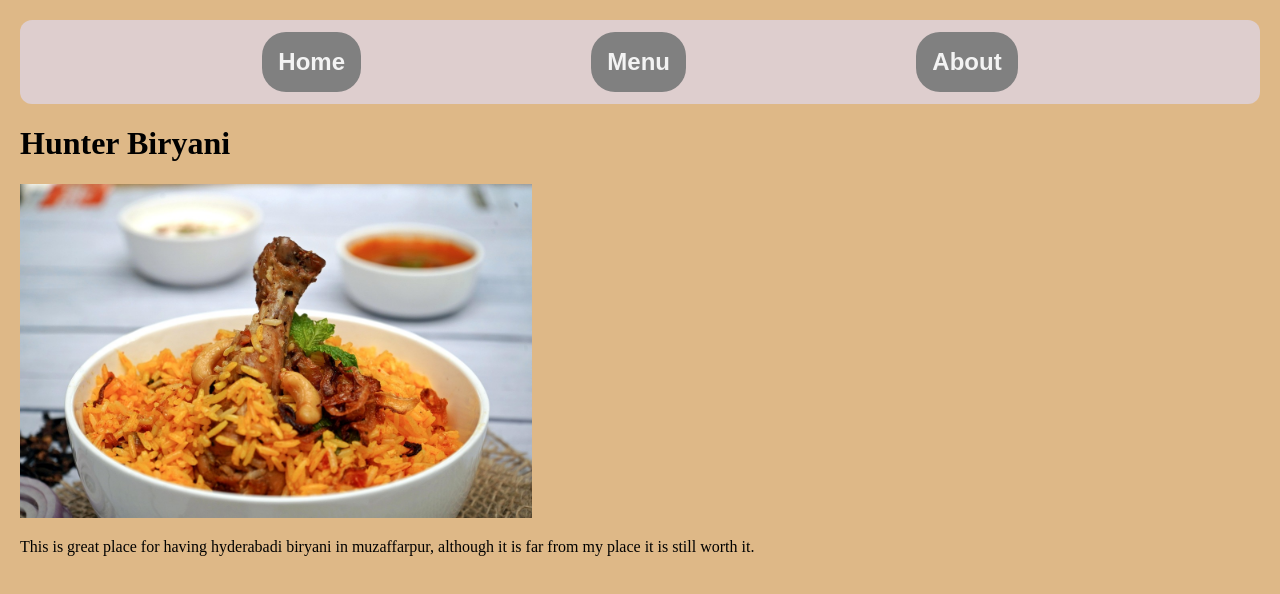
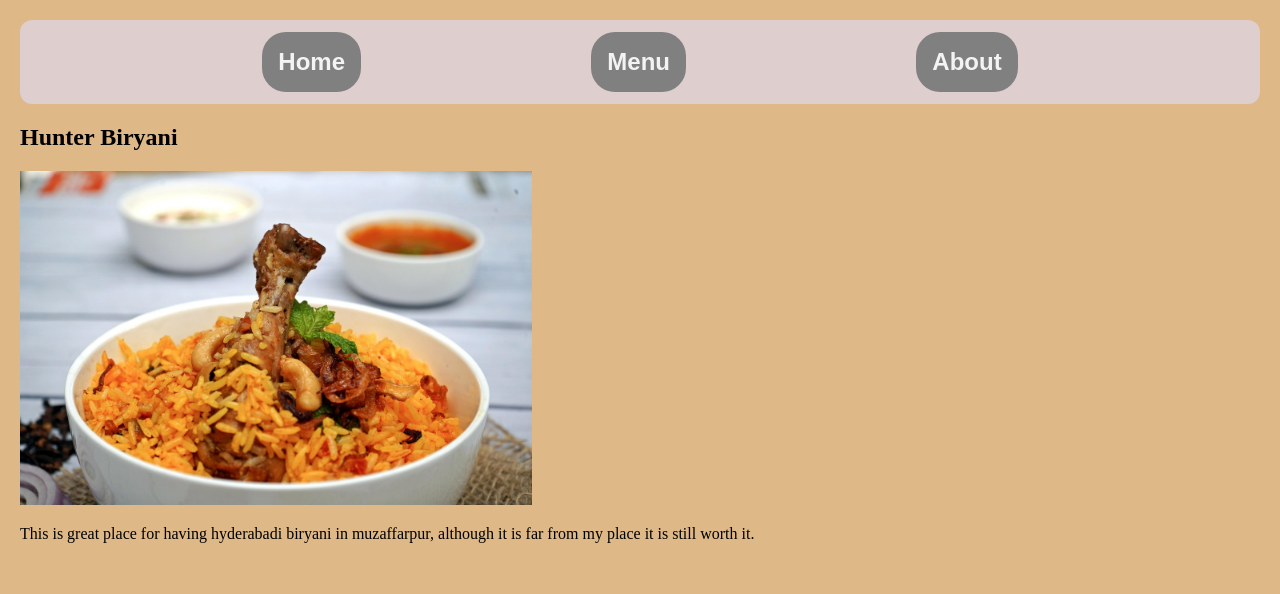
Before and after one commit to rishu2132/Restaurant_page_TOP, a website built with webpack: page src/template.html in a window 1280 px wide. Built offline with nearby package versions, Linux system fonts and the light colour scheme.

Commit message:
add the DOM for the home tab

```diff
--- a/src/home.js
+++ b/src/home.js
@@ -1,3 +1,18 @@
+import biryani from "./images/biryani.jpg"
 export function initialLoader(){
     const content = document.querySelector("#content");
+
+    const heading = document.createElement("h2");
+    heading.innerText = "Hunter Biryani";
+
+    content.append(heading);
+
+    const image = document.createElement("img");
+    image.src = biryani;
+    content.append(image);
+
+    const detail = document.createElement("p");
+    detail.innerText= "This is great place for having hyderabadi biryani in muzaffarpur, although it is far from my place it is still worth it.";
+
+    content.append(detail);
  }
--- a/src/index.js
+++ b/src/index.js
@@ -1,3 +1,5 @@
 import "./styles.css";
+import { initialLoader } from "./home.js";
 
+initialLoader();
 console.log("is it working!!");
--- a/src/template.html
+++ b/src/template.html
@@ -14,9 +14,7 @@
         </nav>
     </header>
     <div id="content">
-        <h1>Hunter Biryani</h1>
-        <img src="./images/md-osman-gani-biryani-8326234_1280.jpg" alt="">
-        <p>This is great place for having hyderabadi biryani in muzaffarpur, although it is far from my place it is still worth it. </p>
+
     </div>
 </body>
 </html>
--- a/webpack.config.js
+++ b/webpack.config.js
@@ -29,6 +29,10 @@ export default{
                 test: /\.html$/i,
                 use: ["html-loader"],
             },
+            {
+                test:/\.(png|svg|jpg|jpeg|gif)$/i,
+                type: "asset/resource",
+            }
         ],
     },
 };
```
Also changed, not shown: src/images/biryani.jpg (renamed from src/images/md-osman-gani-biryani-8326234_1280.jpg).
